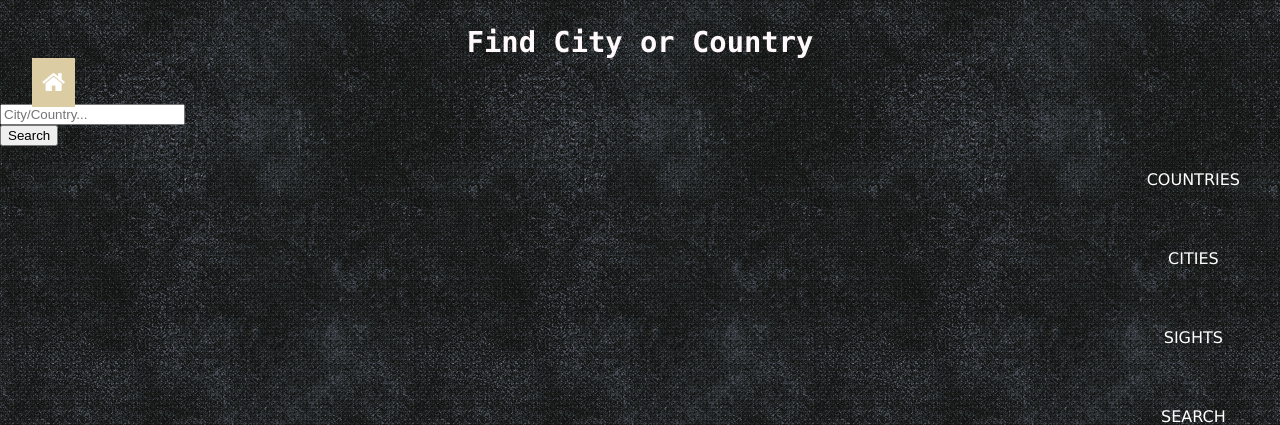
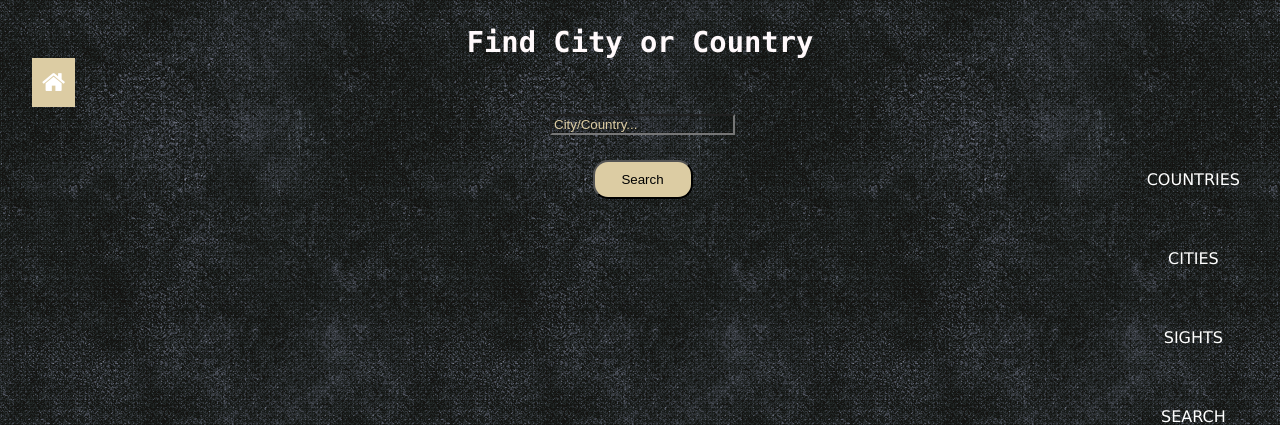
Before and after one commit to lingram96/Travel_Bucket_List_Project, a Flask app: page /search in a window 1280 px wide. Shown: the top 425 px of the page. Run offline with Flask 2, Linux system fonts and the light colour scheme.

Commit message:
eight commit

```diff
--- a/static/cities.css
+++ b/static/cities.css
@@ -1,3 +1,8 @@
+body{
+    margin-bottom: 25%;
+}
+
+
 h1{
     text-align: center;
     padding: 25px;
--- a/static/countries.css
+++ b/static/countries.css
@@ -1,3 +1,7 @@
+body{
+    margin-bottom: 25%;
+}
+
 h1{
     text-align: center;
     padding: 25px;
--- a/static/show.css
+++ b/static/show.css
@@ -7,11 +7,48 @@ h3{
     text-align: center;
 }
 
-table{
-    margin-top:40px;
-    margin-left:325px;
+p{
+    text-align: center;
 }
 
-table th{
-    text-decoration: underline;
+.edit p a{
+    color: #283845;
 }
+
+.btn{
+    border-radius: 15px;
+    background-color: #DCCCA3;
+    padding: 10px;
+    text-decoration: none;
+    text-align: center;
+    width: 100px;
+    transition: all 0.5s;
+    cursor: pointer;
+    margin: 5px;
+}
+
+.btn:hover{
+        color: #141311;;
+        background-color: #b69e61;
+        transition: 0s 0s;
+}
+
+.input-field input{
+    background: rgba(0,0,0,.1);
+    color: white;
+    margin-top: 10px;
+}
+
+::placeholder{
+    color: #DCCCA3;
+}
+
+form {
+    display: grid;
+    grid-gap : 20px;
+    text-align: center;
+    width: 150px;
+    position: relative;
+    margin-left: 550px;
+
+}
--- a/templates/cities/new.html
+++ b/templates/cities/new.html
@@ -15,7 +15,7 @@
 
 <div>
     <label for="visited">Visited?</label>
-    <select id="visited" name="Visited">
+    <select id="visited" name="visited">
         <option value="Yes">Yes</option>
         <option value="No">No</option>
     </select>
--- a/templates/cities/show.html
+++ b/templates/cities/show.html
@@ -8,6 +8,8 @@
     <h3>{{city.country.name}}</h3>
     <p>{{city.sight}}</p>
     <p>Visited? {{city.visited}}</p>
-    <p><a href="/cities/{{city.id}}/edit">Edit</a></p>
+    <div class="edit">
+    <p><a class="btn" href="/cities/{{city.id}}/edit">Edit</a></p>
+    </div>
 </div>
 {% endblock %}
--- a/templates/countries/show.html
+++ b/templates/countries/show.html
@@ -9,6 +9,8 @@
     <p>{{country.continent}}</p>
     <p>Visited? {{country.visited}}</p>
     <p>What's the plan? {{country.plan}}</p>
-    <p><a href="/countries/{{country.id}}/edit">Edit</a></p>
+    <div class="edit">
+    <p><a class="btn" href="/countries/{{country.id}}/edit">Edit</a></p>
+    </div>
 </div>
 {% endblock %}
--- a/templates/search.html
+++ b/templates/search.html
@@ -1,6 +1,6 @@
 {% extends 'base.html' %}
 {% block content %}
-<link rel="stylesheet" href="/static/sights.css">
+<link rel="stylesheet" href="/static/show.css">
 
 
 <section class="search-bar">
@@ -14,7 +14,7 @@
             </div>
 
             <div class="search-btn">
-                <button class="search-btn" type="submit">Search</button>
+                <button class="btn" type="submit">Search</button>
             </div>
         </form>
 
```
Also changed, not shown: console.py (+23 -8 lines).
